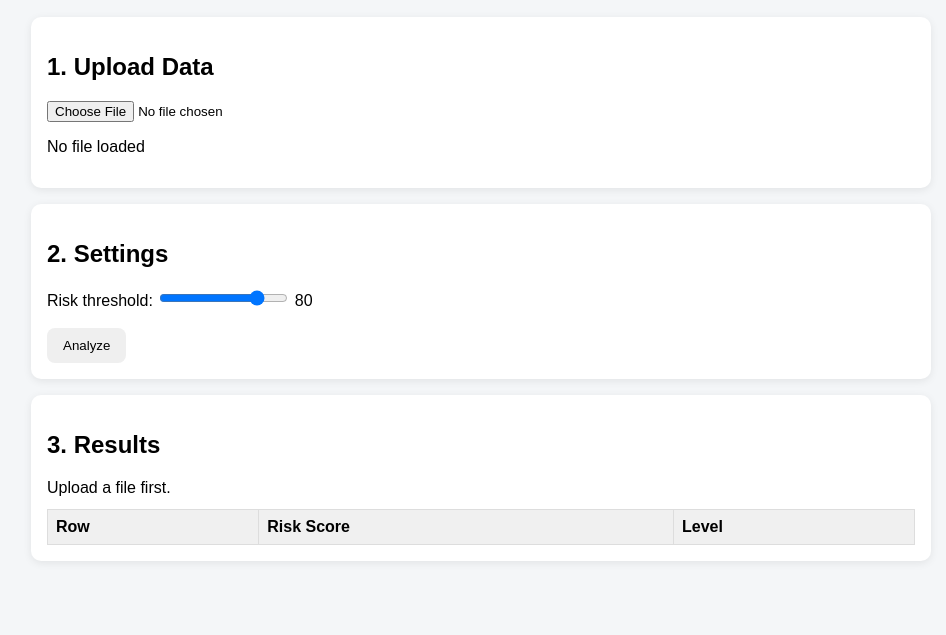
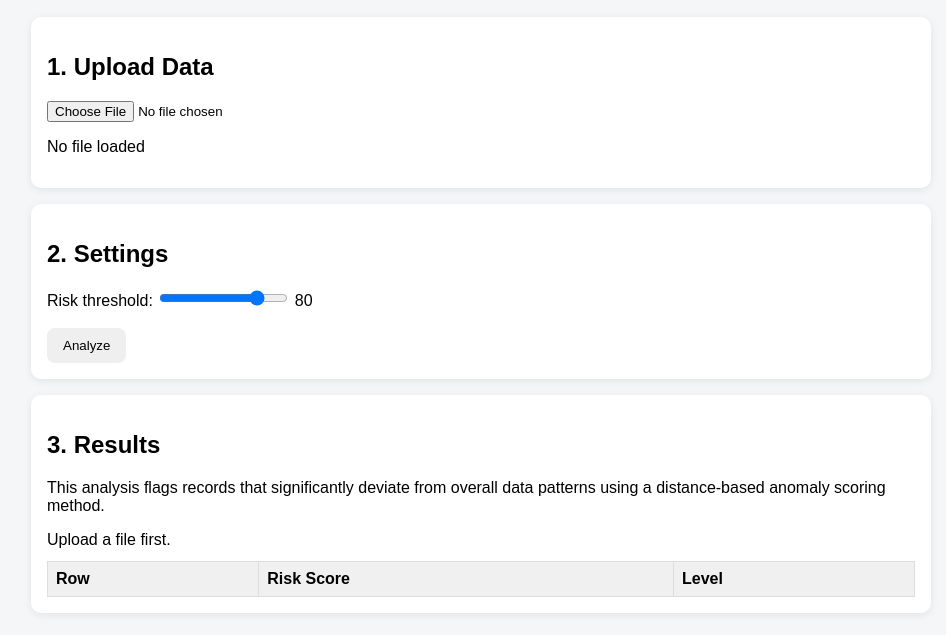
Before and after one commit to Olaniife/Risk-Analytics-Lab, a plain HTML site: page index.html in a window 1280 px wide. Shown: the part 115-750 px from the top of the page, without its empty margins (159-1105 px from the left). Drawn offline with Linux system fonts and the light colour scheme.

Commit message:
Update index.html

```diff
--- a/index.html
+++ b/index.html
@@ -30,6 +30,7 @@
 
     <div class="card">
       <h2>3. Results</h2>
+      <p>This analysis flags records that significantly deviate from overall data patterns using a distance-based anomaly scoring method.</p>
       <div id="summary">Upload a file first.</div>
       <table id="resultsTable">
         <thead>
```
